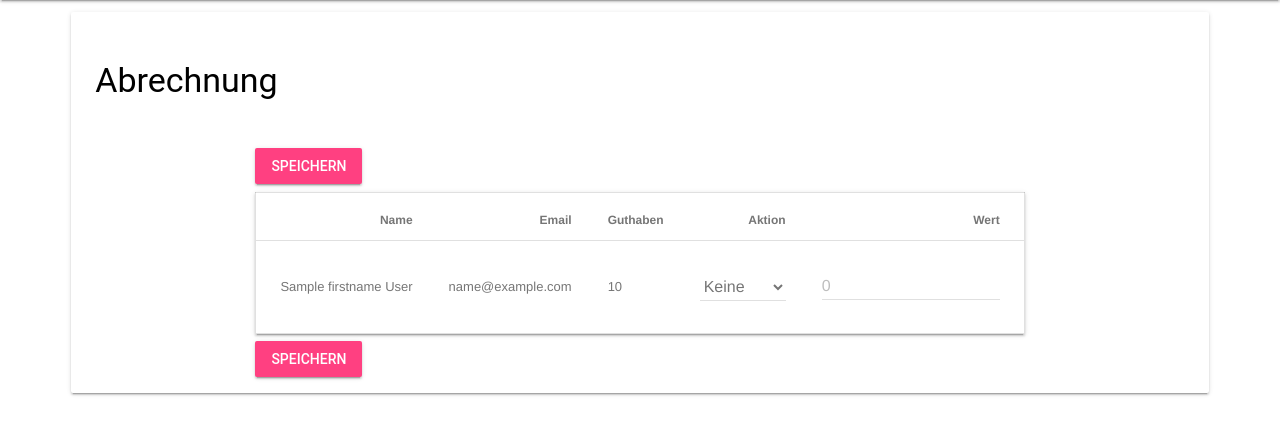
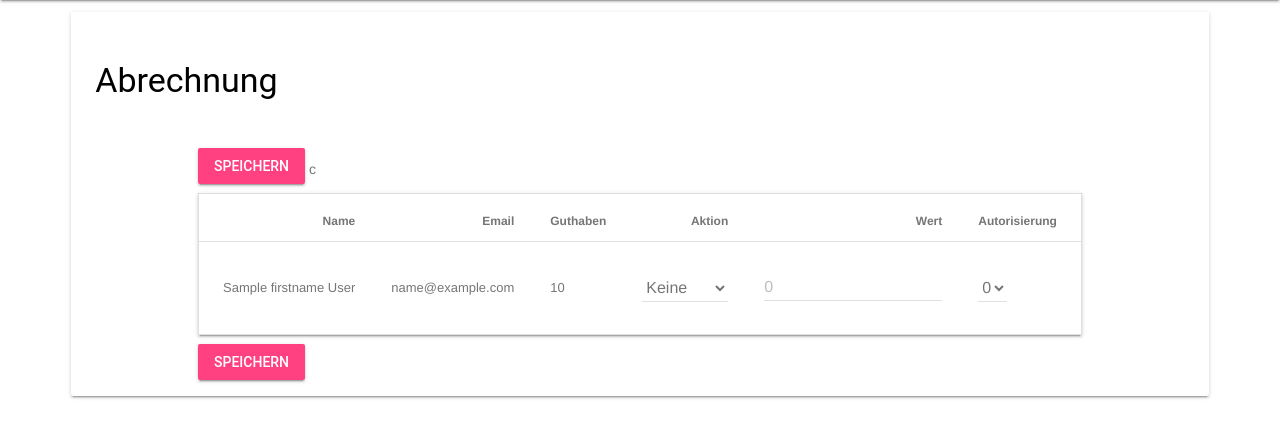
Before and after one commit to SilvanKohler/kiosk, a Flask app: template src/templates/billing.html in a window 1280 px wide. Shown: the part 64-502 px from the top of the page. Run offline with Flask 2, Linux system fonts and the light colour scheme; the template is opened without the code that fills it: most values are stand-ins (such as "Sample title", 1, 10 or a date in 2020).

Commit message:
change level

```diff
--- a/src/templates/billing.html
+++ b/src/templates/billing.html
@@ -23,6 +23,7 @@
                         <th>Guthaben</th>
                         <th>Aktion</th>
                         <th>Wert</th>
+                        <th>Autorisierung</th>
                     </tr>
                 </thead>
                 <tbody>
@@ -53,6 +54,16 @@
                                 <label class="mdl-textfield__label" for="value-{{ user[0] }}">0</label>
                                 <span class="mdl-textfield__error">Eingabe ist keine Zahl!</span>
                             </div>
+                        </td>c
+                        <td class="mdl-data-table__cell--non-numeric">
+                            <div class="mdl-textfield mdl-js-textfield mdl-textfield--floating-label min-width-25">
+                                <select class="mdl-textfield__input" id="level-{{ user[0] }}"
+                                    name="level-{{ user[0] }}">
+                                    <option value="0">0</option>
+                                    <option value="1">1</option>
+                                    <option value="2">2</option>
+                                </select>
+                            </div>
                         </td>
                     </tr>
                     {% endfor %}
```
